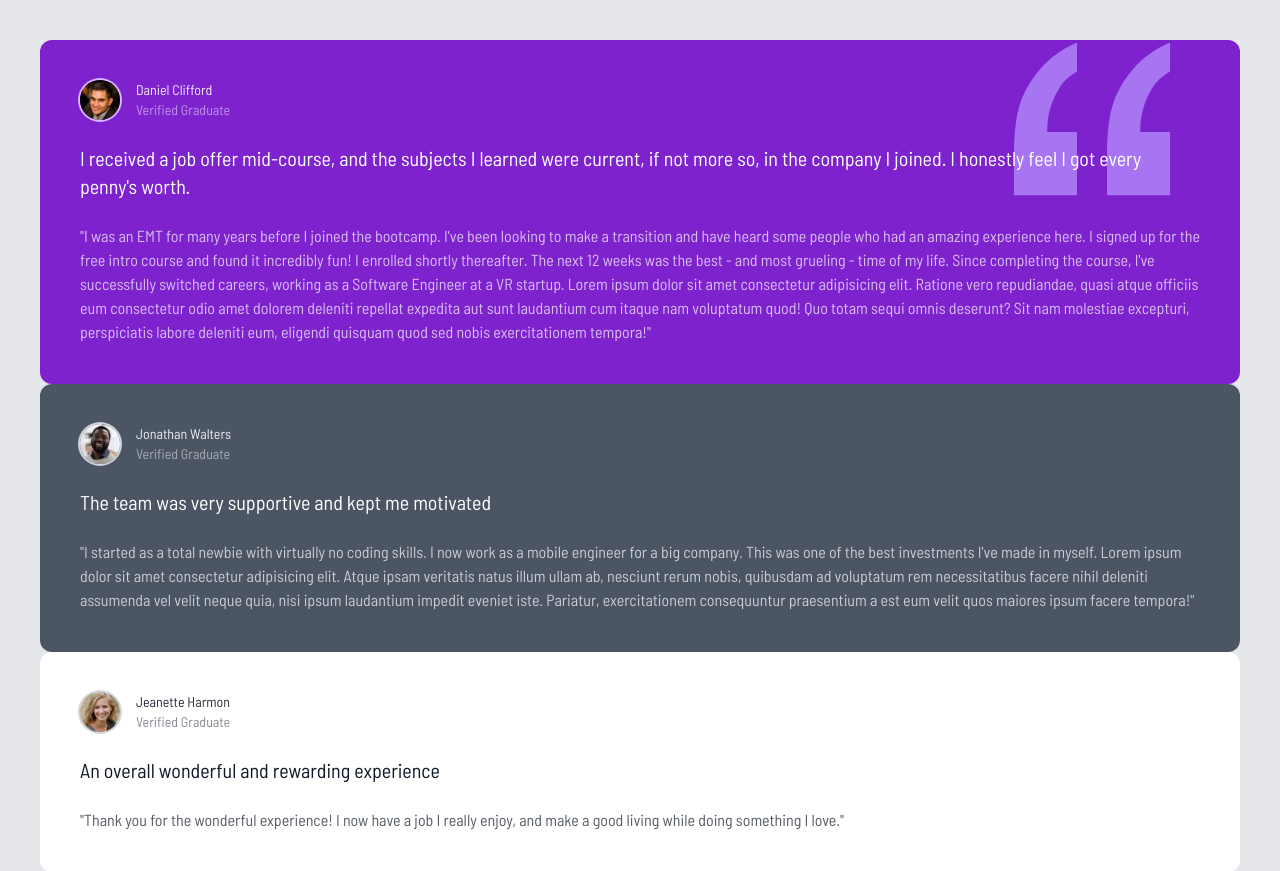
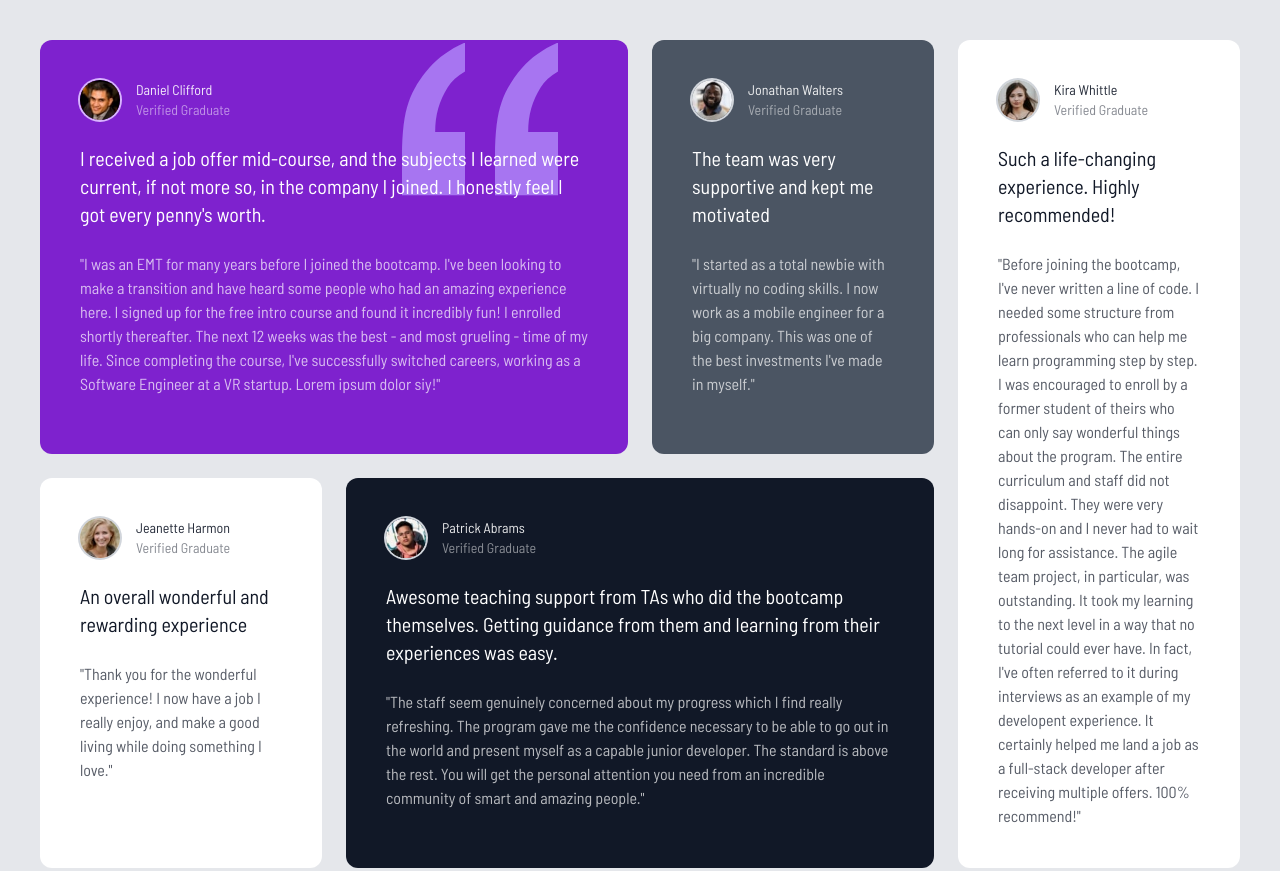
Before and after one commit to Fr0stm0urn3/Tailwind-Projects, a website: page testimonial-grid/index.html in a window 1280 px wide. Shown: the top 871 px of the page. Drawn offline with Linux system fonts and the light colour scheme.

Commit message:
Add Grid Classes

```diff
--- a/testimonial-grid/index.html
+++ b/testimonial-grid/index.html
@@ -16,9 +16,9 @@
     <!-- Global Container -->
     <div class="container mx-auto max-w-7xl p-2 md:p-10">
       <!-- Grid Container -->
-      <div class="text-white">
+      <div class="text-white grid gap-6 lg:grid-cols-4">
         <!-- Box 1 -->
-        <div class="relative p-10 rounded-xl bg-purple-700">
+        <div class="relative p-10 rounded-xl bg-purple-700 lg:col-span-2">
           <!-- Quotes Image -->
           <img
             src="images/bg-pattern-quotation.svg"
@@ -51,11 +51,7 @@
             enrolled shortly thereafter. The next 12 weeks was the best - and most
             grueling - time of my life. Since completing the course, I've successfully
             switched careers, working as a Software Engineer at a VR startup. Lorem ipsum
-            dolor sit amet consectetur adipisicing elit. Ratione vero repudiandae, quasi
-            atque officiis eum consectetur odio amet dolorem deleniti repellat expedita
-            aut sunt laudantium cum itaque nam voluptatum quod! Quo totam sequi omnis
-            deserunt? Sit nam molestiae excepturi, perspiciatis labore deleniti eum,
-            eligendi quisquam quod sed nobis exercitationem tempora!"
+            dolor siy!"
           </p>
         </div>
         <!-- Box 2 -->
@@ -78,15 +74,11 @@
           <p class="mt-6 opacity-70">
             "I started as a total newbie with virtually no coding skills. I now work as a
             mobile engineer for a big company. This was one of the best investments I've
-            made in myself. Lorem ipsum dolor sit amet consectetur adipisicing elit. Atque
-            ipsam veritatis natus illum ullam ab, nesciunt rerum nobis, quibusdam ad
-            voluptatum rem necessitatibus facere nihil deleniti assumenda vel velit neque
-            quia, nisi ipsum laudantium impedit eveniet iste. Pariatur, exercitationem
-            consequuntur praesentium a est eum velit quos maiores ipsum facere tempora!"
+            made in myself."
           </p>
         </div>
         <!-- Box 3 -->
-        <div class="hidden p-10 rounded-xl text-gray-900 bg-white">
+        <div class="hidden p-10 rounded-xl text-gray-900 bg-white lg:block lg:row-span-2">
           <!--Box Header -->
           <div class="flex space-x-4 z-10">
             <img
@@ -138,7 +130,7 @@
           </p>
         </div>
         <!-- Box 5 -->
-        <div class="p-10 rounded-xl bg-gray-900 text-white">
+        <div class="p-10 rounded-xl bg-gray-900 text-white lg:col-span-2">
           <!--Box Header -->
           <div class="flex space-x-4 z-10">
             <img
```
Also changed, not shown: testimonial-grid/css/style.css.
